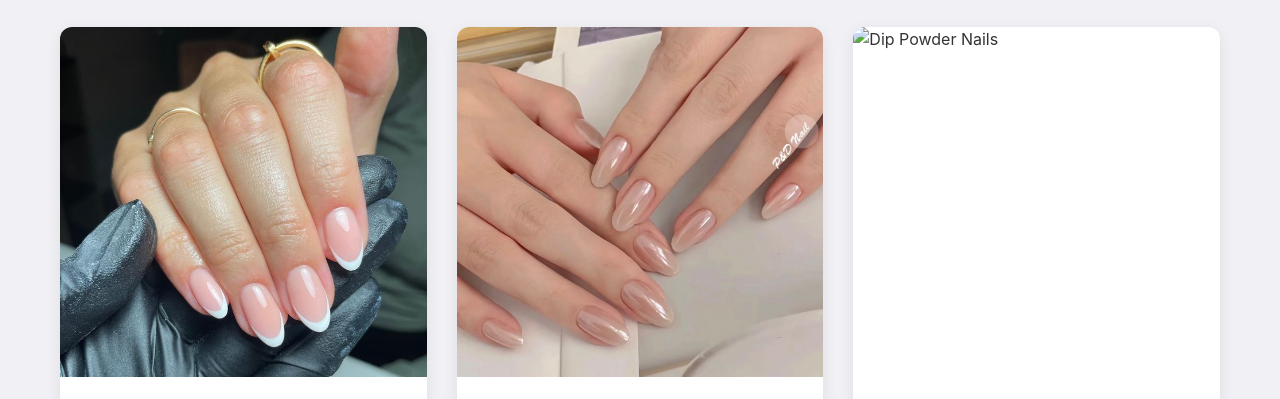
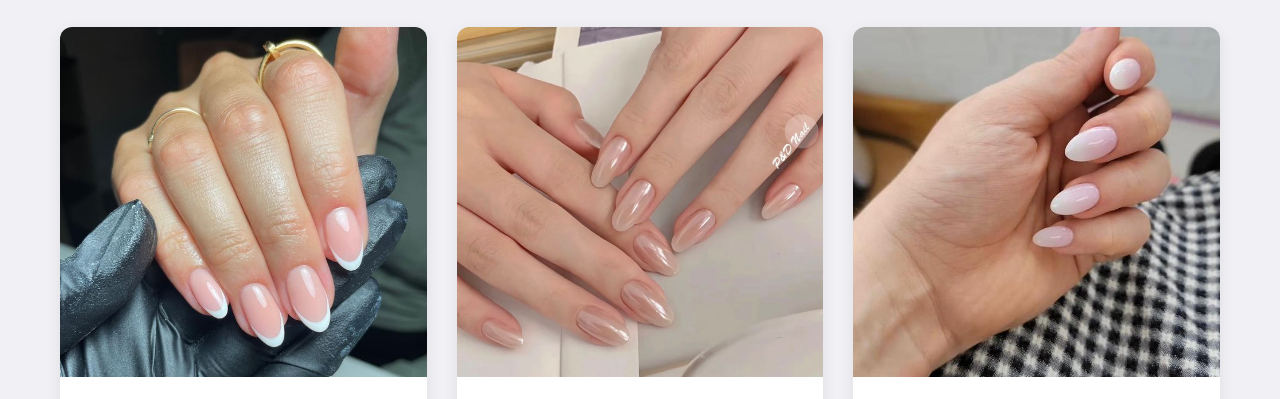
Before and after one commit to YoungYang666222/TwinkleToes-, a plain HTML site: page Services.html in a window 1280 px wide. Shown: the part 526-925 px from the top of the page. Drawn offline with Linux system fonts and the light colour scheme.

Commit message:
Update Services.html

```diff
--- a/Services.html
+++ b/Services.html
@@ -322,7 +322,7 @@
                 </div>
 
                 <div class="service-card">
-                    <img src="p3.jpeg" alt="Dip Powder Nails">
+                    <img src="p3.jpg" alt="Dip Powder Nails">
                     <div class="service-card-content">
                         <h4>Dip Powder Nails</h4>
                         <p>A lightweight and durable nail enhancement using colored powder dipped over a bonding base. Provides a strong, natural finish without UV light, lasting longer than traditional polish.</p>
```
